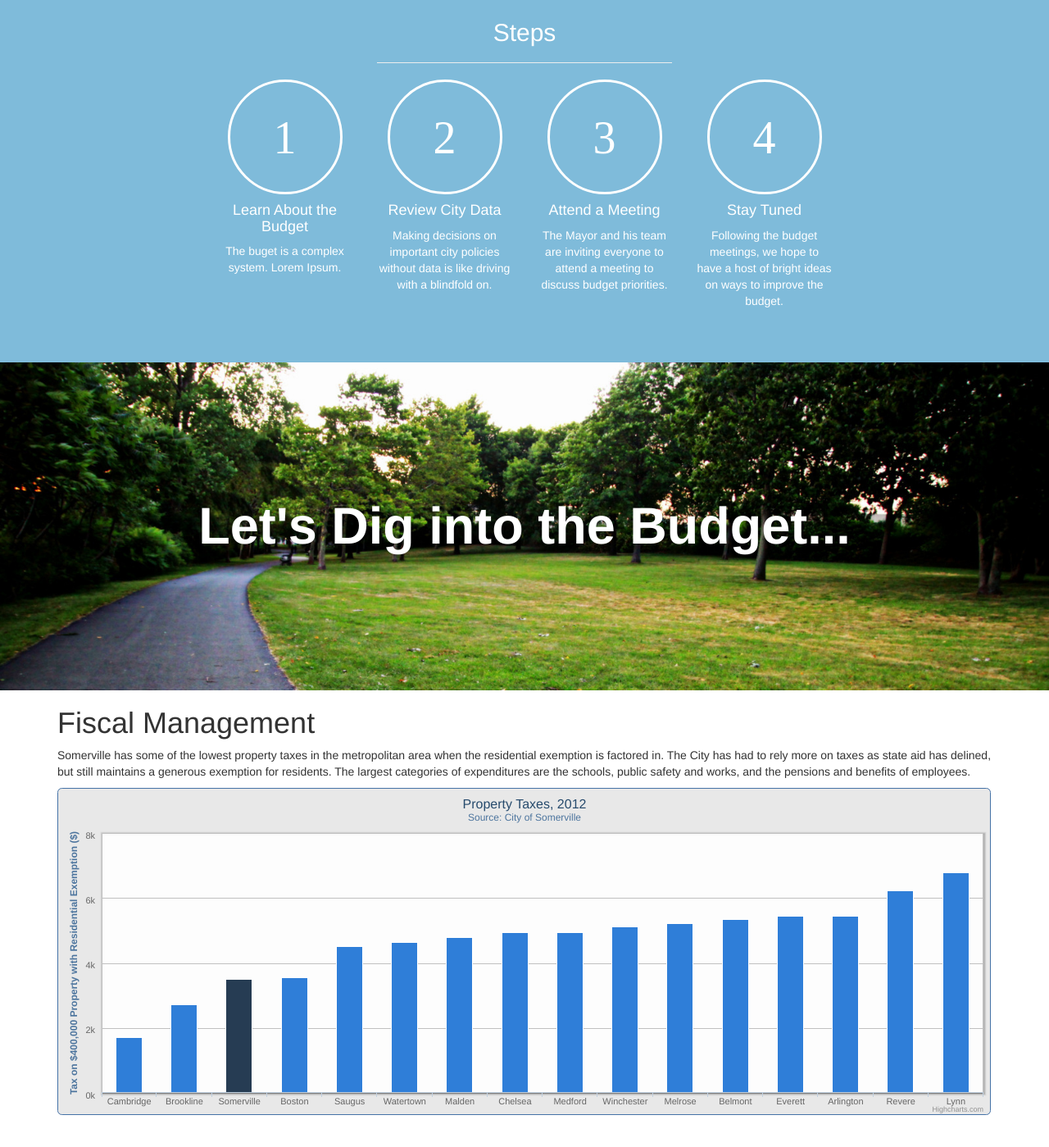
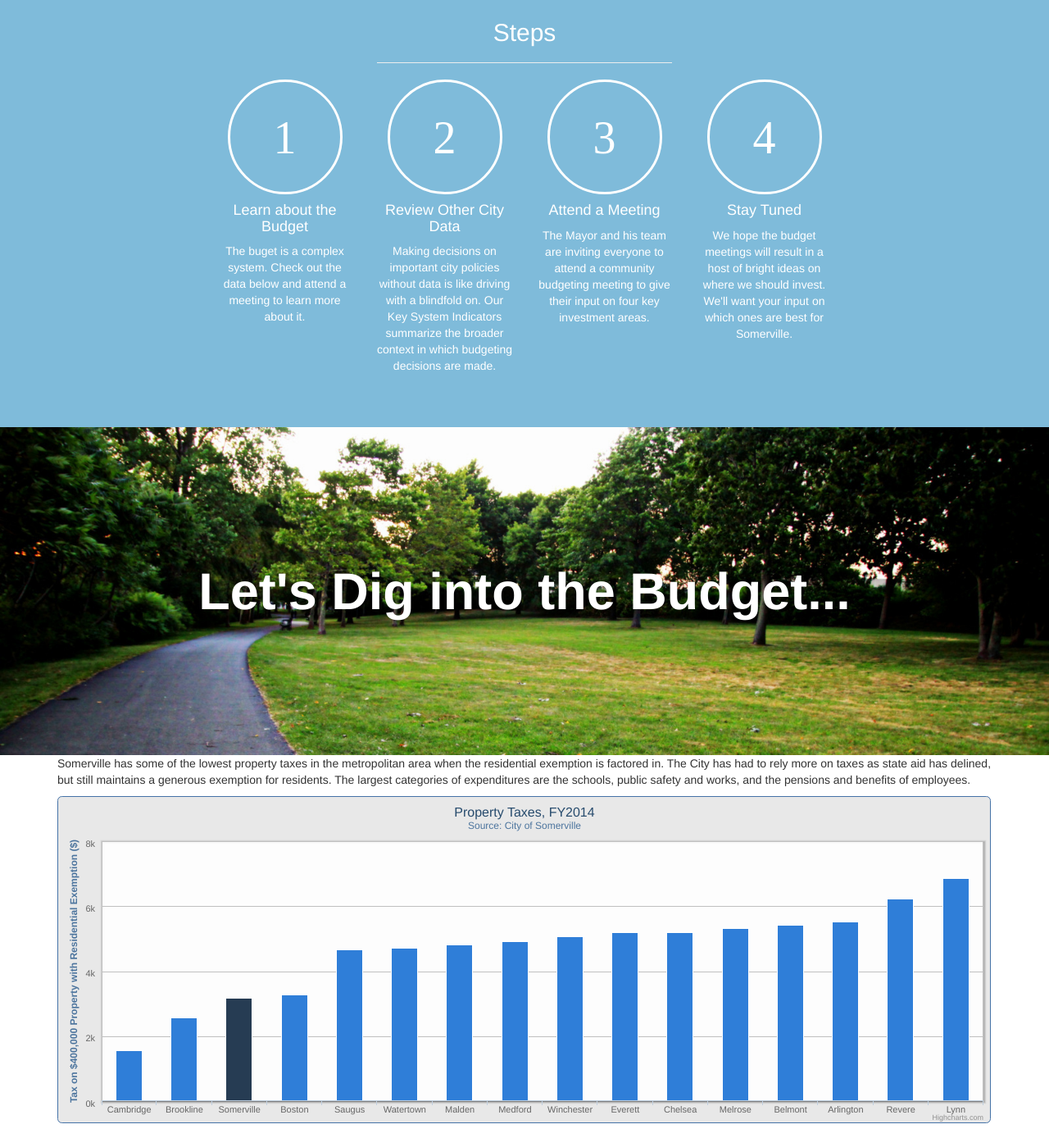
Before and after one commit to DanielHadley/CommunityBudget, a plain HTML site: page index.html in a window 1280 px wide. Shown: the part 1269-2668 px from the top of the page at 82% size. Drawn offline with nearby package versions, Linux system fonts and the light colour scheme.

Commit message:
EM first commit

```diff
--- a/index.html
+++ b/index.html
@@ -7,7 +7,7 @@
     <meta name="description" content="">
     <meta name="author" content="">
 
-    <title>Stylish Portfolio Template for Bootstrap</title>
+    <title>Somerville Community Budgeting</title>
 
     <!-- Bootstrap core CSS -->
     <link href="css/bootstrap.css" rel="stylesheet">
@@ -50,15 +50,15 @@ They load to the specified containers -->
         type: 'column'
         },
     title: {
-                text: 'Property Taxes, 2012'
+                text: 'Property Taxes, FY2014'
             },
          subtitle: {
                 text: 'Source: City of Somerville'
             },
 
         xAxis: {
-                categories: ['Cambridge','Brookline','Somerville','Boston','Saugus','Watertown','Malden','Chelsea','Medford',
-                 'Winchester','Melrose','Belmont','Everett','Arlington','Revere','Lynn']
+                categories: ['Cambridge','Brookline','Somerville','Boston','Saugus','Watertown','Malden','Medford',
+                 'Winchester','Everett','Chelsea','Melrose','Belmont','Arlington','Revere','Lynn']
             },
     yAxis: {
                 title: {
@@ -81,10 +81,9 @@ They load to the specified containers -->
 
         series: [{
         name: 'Property Tax',
-            data: [1709,2706,{
-                y: 3482,
-                color: '#263c53'
-            },3532,4512,4636,4793,4935,4944,5108,5212,5332,5433,5444,6224,6772]
+            data: [1545,2561,{
+                y: 3178,
+                color: '#263c53'},3268,4644,4706,4801,4900,5064,5187,5193,5312,5400,5516,6220,6852]
           }]
     });
 
@@ -160,6 +159,7 @@ They load to the specified containers -->
 
 
     <!-- Side Menu -->
+<!--
     <a id="menu-toggle" href="#" class="btn btn-primary btn-lg toggle"><i class="fa fa-bars"></i></a>
     <div id="sidebar-wrapper">
         <ul class="sidebar-nav">
@@ -178,6 +178,7 @@ They load to the specified containers -->
             </li>
         </ul>
     </div>
+-->
     <!-- /Side Menu -->
 
     <!-- Full Page Image Header Area -->
@@ -186,7 +187,7 @@ They load to the specified containers -->
             <h1>Community Budgeting</h1>
             <h3>
                 We Want
-                <em>You</em> To Make The Budget Better</h3>
+                <em>You</em> to Make the Budget Better</h3>
             <a href="#about" class="btn btn-default btn-lg">Find Out More</a>
         </div>
     </div>
@@ -198,7 +199,7 @@ They load to the specified containers -->
             <div class="row">
                 <div class="col-md-6 col-md-offset-3 text-center">
                     <h2>The City of Somerville is looking for input on some key investment areas</h2>
-                    <p class="lead">This year in the community budget process, we are going to focus on four areas that align with community values: arts and culture, recreation, public health, civic engagement (including immigrant outreach). To help you put this all in context, we have put together a few resources that will allow citizens to dive deep into the data and give their feedback...</a></p>
+                    <p class="lead">In this year's community budgeting process, we are going to focus on four areas that align with community values: arts and culture, recreation, public health, and civic engagement (including immigrant outreach). To help you put this all in context, we have put together a few resources that will allow you to dive deep into the data and give your feedback...</a></p>
                 </div>
             </div>
         </div>
@@ -218,29 +219,29 @@ They load to the specified containers -->
                 <div class="col-md-2 col-md-offset-2 text-center">
                     <div class="service-item">
                         <i class="service-icon fa ">1</i>
-                        <h4>Learn About the Budget</h4>
-                        <p>The buget is a complex system. Lorem Ipsum.</p>
+                        <h4>Learn about the Budget</h4>
+                        <p>The buget is a complex system. Check out the data below and attend a meeting to learn more about it.</p>
                     </div>
                 </div>
                 <div class="col-md-2 text-center">
                     <div class="service-item">
                         <i class="service-icon fa">2</i>
-                        <h4>Review City Data</h4>
-                        <p>Making decisions on important city policies without data is like driving with a blindfold on.</p>
+                        <h4>Review Other City Data</h4>
+                        <p>Making decisions on important city policies without data is like driving with a blindfold on. Our Key System Indicators summarize the broader context in which budgeting decisions are made.</p>
                     </div>
                 </div>
                 <div class="col-md-2 text-center">
                     <div class="service-item">
                         <i class="service-icon fa">3</i>
                         <h4>Attend a Meeting</h4>
-                        <p>The Mayor and his team are inviting everyone to attend a meeting to discuss budget priorities.</p>
+                        <p>The Mayor and his team are inviting everyone to attend a community budgeting meeting to give their input on four key investment areas.</p>
                     </div>
                 </div>
                 <div class="col-md-2 text-center">
                     <div class="service-item">
                         <i class="service-icon fa">4</i>
                         <h4>Stay Tuned</h4>
-                        <p>Following the budget meetings, we hope to have a host of bright ideas on ways to improve the budget. </p>
+                        <p>We hope the budget meetings will result in a host of bright ideas on where we should invest. We'll want your input on which ones are best for Somerville.</p>
                     </div>
                 </div>
             </div>
@@ -260,19 +261,21 @@ They load to the specified containers -->
 <div class="container">
     <div class="marketing">
         <div class="row-fluid">
-      <h1>Fiscal Management</h1>
-        <p>Somerville has some of the lowest property taxes in the metropolitan area when the residential exemption is factored in.
-        The City has had to rely more on taxes as state aid has delined, but still maintains a generous exemption for residents.
-        The largest categories of expenditures are the schools, public safety and works, and the pensions and benefits of employees.</p>
+            <p>Somerville has some of the lowest property taxes in the metropolitan area when the residential exemption is factored in. The City has had to rely more on taxes as state aid has delined, but still maintains a generous exemption for residents. The largest categories of expenditures are the schools, public safety and works, and the pensions and benefits of employees.</p>
                 <div id="PropertyTaxChartContainer" style="width:100%; height:400px;"></div>
+        </div>
+    </div>
 </div>
 
 <br></br>
 
+<div class="container">
+    <div class="marketing">
         <div class="row">
             <div class="span6">
                 <div id="RevChartContainer" style="width:100%; height:400px;"></div>
             </div>
+<br></br>
             <div class="span6">
                 <div id="ExChartContainer" style="width:100%; height:400px;"></div>
             </div>
@@ -280,6 +283,7 @@ They load to the specified containers -->
     </div>
 </div>
 
+<br></br>
 
     <!-- Call to Action -->
     <div class="call-to-action">
@@ -287,7 +291,7 @@ They load to the specified containers -->
             <div class="row">
                 <div class="col-md-6 col-md-offset-3 text-center">
                     <h3>View Other Data and Attend a Meeting</h3>
-                    <a href="http://www.somervillema.gov/dashboard/index.html" target="_blank" class="btn btn-lg btn-default">Data Dashboard</a>
+                    <a href="http://www.somervillema.gov/dashboard/index.html" target="_blank" class="btn btn-lg btn-default">Key System Indicators</a>
                     <a href="#" class="btn btn-lg btn-primary">Budget Calendar</a>
                 </div>
             </div>
```
Lines whose indentation alone changed are shown as unchanged.
